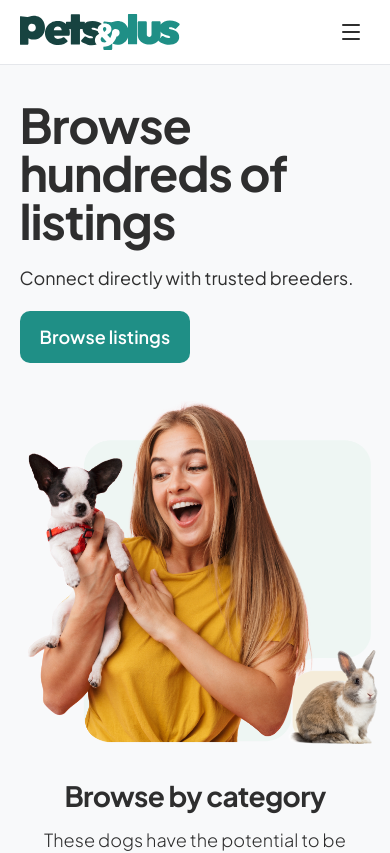
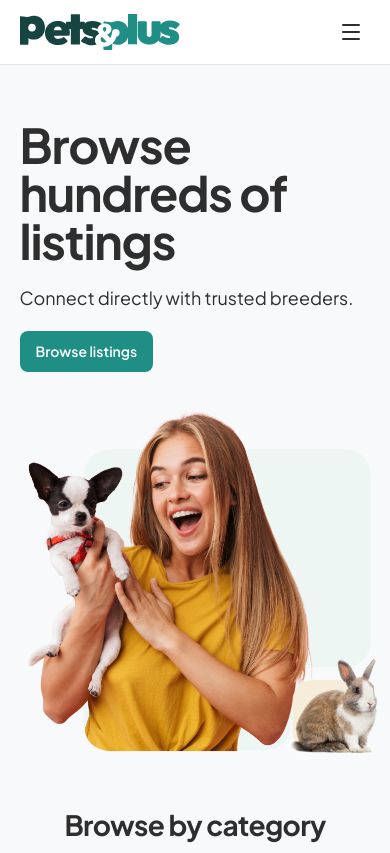
Before and after one commit to NH-Shohan/pets-plus, a Next.js app: page / in a window 390 px wide. Shown: the top 853 px of the page. Built offline with nearby package versions, Linux system fonts and the light colour scheme.

Commit message:
feat: Implement responsive sizing for section padding and buttons using `max(px, vw)` units and refine newsletter component styling.

```diff
--- a/src/app/globals.css
+++ b/src/app/globals.css
@@ -1,4 +1,4 @@
-@import 'tailwindcss';
+@import "tailwindcss";
 
 @theme inline {
   /* Color System */
@@ -47,16 +47,16 @@ body {
 
   /* Section Spacing */
   .section-padding-top {
-    padding-top: max(2.25rem, 6.5104167vw);
+    padding-top: max(56px, 6.5104167vw);
   }
 
   .section-padding-bottom {
-    padding-bottom: max(2.25rem, 6.5104167vw);
+    padding-bottom: max(56px, 6.5104167vw);
   }
 
   .section-padding-top-bottom {
-    padding-top: max(2.25rem, 6.5104167vw);
-    padding-bottom: max(2.25rem, 6.5104167vw);
+    padding-top: max(56px, 6.5104167vw);
+    padding-bottom: max(56px, 6.5104167vw);
   }
 
   /* Heading Spacing */
--- a/src/components/sections/Newsletter.tsx
+++ b/src/components/sections/Newsletter.tsx
@@ -12,7 +12,7 @@ const Newsletter = () => {
     <section className="bg-white section-padding-bottom">
       <div className="main-container">
         <div className="relative bg-primary rounded-[20px] px-6 py-16 sm:px-8 sm:py-20 md:px-16 md:py-24 text-center text-white shadow-2xl shadow-teal-900/10">
-          <div className="relative z-10 max-w-2xl mx-auto space-y-4">
+          <div className="relative z-10 mx-auto space-y-4">
             <div className="space-y-3">
               <h2 className="section-title--medium ">
                 Never miss a new listing
@@ -23,26 +23,26 @@ const Newsletter = () => {
             </div>
 
             <form
-              className="mt-8 max-w-3xl mx-auto"
+              className="mt-8 mx-auto max-w-3xl"
               onSubmit={(e) => e.preventDefault()}
             >
               <div className="relative flex flex-col sm:flex-row items-center p-1 pr-[5px] bg-white rounded-2xl sm:rounded-full">
                 <input
                   type="email"
                   placeholder="Email Address"
-                  className="w-full sm:flex-1 px-8 py-3 bg-transparent placeholder-foreground outline-none text-body-medium-vietnam text-left!"
+                  className="w-full sm:flex-1 px-8 py-3 bg-transparent placeholder-foreground text-foreground outline-none text-body-medium-vietnam text-left!"
                   required
                 />
                 <button
                   type="submit"
-                  className="w-full sm:w-auto px-10 h-[60px] bg-primary text-white rounded-xl sm:rounded-full uppercase tracking-wider text-body-large-vietnam transition-transform active:scale-95"
+                  className="w-full sm:w-auto px-10 h-[60px] bg-primary hover:bg-primary-light cursor-pointer text-white rounded-xl sm:rounded-full uppercase tracking-wider text-body-large-vietnam"
                 >
                   SUBSCRIBE
                 </button>
               </div>
             </form>
 
-            <p className="text-body-small-vietnam pt-2 max-w-[624px] mx-auto">
+            <p className="text-body-small-vietnam pt-2 max-w-[max(32vw,340px)] mx-auto">
               We respect your privacy. Your email address will only be used to
               send you updates and offers. We do not sell or share your
               information with third parties.
--- a/src/components/ui/Button.tsx
+++ b/src/components/ui/Button.tsx
@@ -1,43 +1,75 @@
-'use client';
+"use client";
 
-import { forwardRef, type ButtonHTMLAttributes, type ReactNode } from 'react';
+import { forwardRef, type ButtonHTMLAttributes, type ReactNode } from "react";
 
 export interface ButtonProps extends ButtonHTMLAttributes<HTMLButtonElement> {
   children: ReactNode;
-  variant?: 'primary' | 'secondary' | 'ghost';
-  size?: 'default' | 'small' | 'icon';
+  variant?: "primary" | "secondary" | "ghost";
+  size?: "default" | "small" | "icon";
 }
 
 const Button = forwardRef<HTMLButtonElement, ButtonProps>(
-  ({ children, variant = 'primary', size = 'default', className = '', ...props }, ref) => {
+  (
+    {
+      children,
+      variant = "primary",
+      size = "default",
+      className = "",
+      style,
+      ...props
+    },
+    ref,
+  ) => {
     const baseStyles =
-      'font-semibold transition-all duration-200 cursor-pointer focus:outline-none focus-visible:ring-2 focus-visible:ring-primary focus-visible:ring-offset-2';
+      "font-semibold transition-all duration-200 cursor-pointer focus:outline-none focus-visible:ring-2 focus-visible:ring-primary focus-visible:ring-offset-2";
 
     const variantStyles = {
-      primary: 'bg-primary text-white hover:bg-primary-light',
-      secondary: 'bg-surface text-foreground border border-border hover:bg-mint-light',
-      ghost: 'bg-transparent text-foreground hover:bg-mint-light',
+      primary: "bg-primary text-white hover:bg-primary-light",
+      secondary:
+        "bg-surface text-foreground border border-border hover:bg-mint-light",
+      ghost: "bg-transparent text-foreground hover:bg-mint-light",
     };
 
-    const sizeStyles = {
-      // Padding: 12px top/bottom, 20px left/right | Radius: 10px
-      default: 'py-3 px-5 rounded-[10px] text-lg',
-      small: 'py-2 px-4 rounded-lg text-sm',
-      icon: 'p-2 rounded-lg',
+    const sizeClasses = {
+      default: "",
+      small: "",
+      icon: "",
+    };
+
+    // Responsive sizing using vw units with max() for minimum sizes
+    const sizeInlineStyles: Record<
+      "default" | "small" | "icon",
+      React.CSSProperties
+    > = {
+      default: {
+        padding: "max(10px, 0.625vw) max(16px, 1.042vw)",
+        borderRadius: "max(8px, 0.521vw)",
+        fontSize: "max(14px, 0.875vw)",
+      },
+      small: {
+        padding: "max(6px, 0.417vw) max(12px, 0.833vw)",
+        borderRadius: "max(6px, 0.417vw)",
+        fontSize: "max(12px, 0.729vw)",
+      },
+      icon: {
+        padding: "max(6px, 0.417vw)",
+        borderRadius: "max(6px, 0.417vw)",
+      },
     };
 
     return (
       <button
         ref={ref}
-        className={`${baseStyles} ${variantStyles[variant]} ${sizeStyles[size]} ${className}`}
+        className={`${baseStyles} ${variantStyles[variant]} ${sizeClasses[size]} ${className}`}
+        style={{ ...sizeInlineStyles[size], ...style }}
         {...props}
       >
         {children}
       </button>
     );
-  }
+  },
 );
 
-Button.displayName = 'Button';
+Button.displayName = "Button";
 
 export default Button;
```
